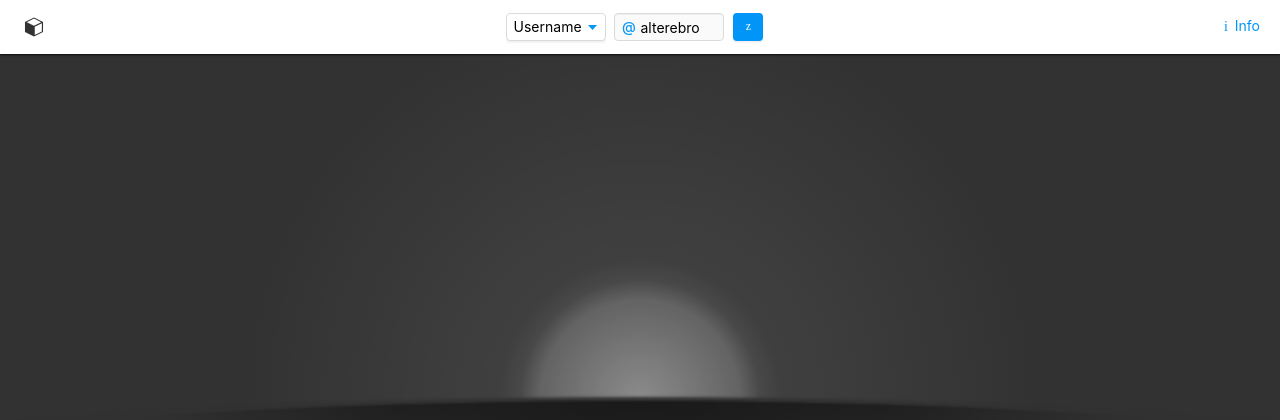
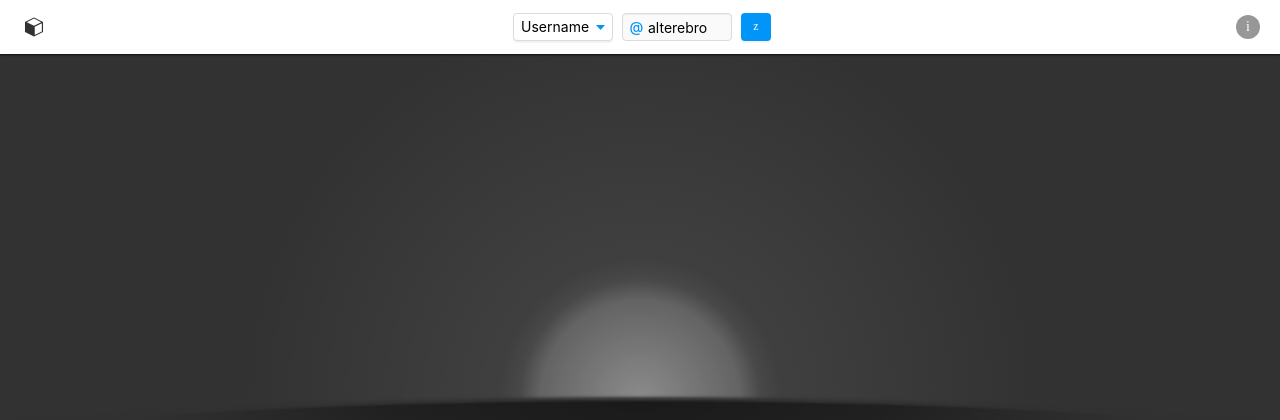
Before and after one commit to alterebro/instagram-cube, a PHP site: page /cube.html in a window 1280 px wide; the page is wider, and only the part inside the window is pictured. Shown: the top 420 px of that part. Run offline with PHP 8.4, Linux system fonts and the light colour scheme; some web fonts are replaced.

Commit message:
Info button

```diff
--- a/cube.html
+++ b/cube.html
@@ -27,7 +27,7 @@
                 </label>
                 <input type="submit" title="Show!" value="z" title="&#8227;" />
             </form>
-            <p><a href="#info" @click.prevent="showModalWindow"><i class="icon icon-info"></i> Info</a></p>
+            <p><a href="#info" @click.prevent="showModalWindow"><i class="icon icon-info"></i> <em>Info</em></a></p>
         </header>
     </cube-head>
 
--- a/cube/css/cube.less
+++ b/cube/css/cube.less
@@ -339,12 +339,25 @@ header {
             font-family: 'icons';
             font-size: 85%;
             &:hover { background: var(--aux-color); }
-
         }
     }
 
     > p {
 
+        a {
+            em { display: none;}
+            display: inline-block;
+            height: 24px;
+            width: 24px;
+            background: #323232;
+            color: #fff;
+            display: grid;
+            place-items: center;
+            border-radius: 100%;
+            opacity: .5;
+            transition: opacity .15s linear;
+            &:hover { opacity: 1; }
+        }
     }
 }
 
```
Also changed, not shown: cube/css/cube.css.
